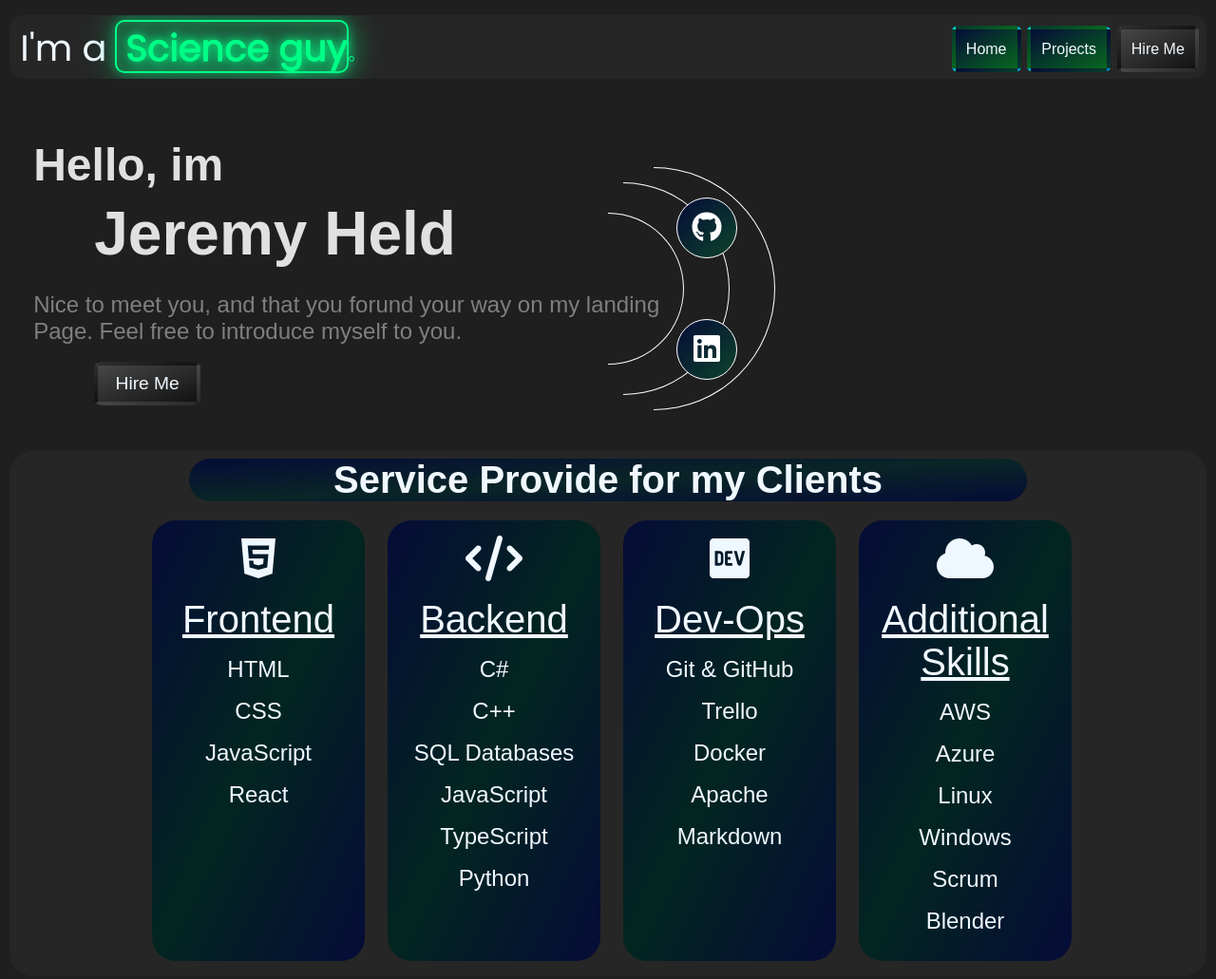
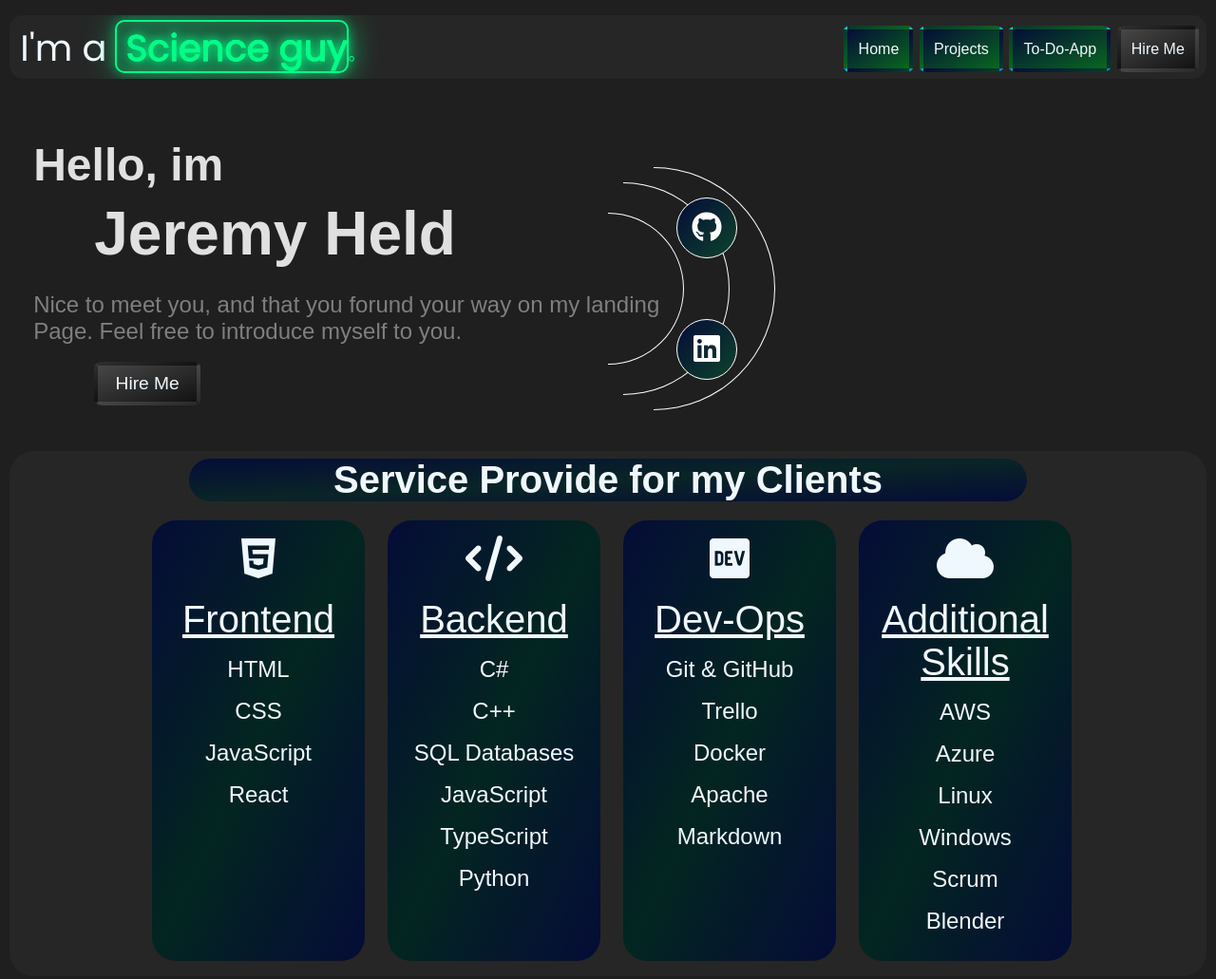
Before and after one commit to Zerrelius/zerrelius.github.io, a plain HTML site: page index.html in a window 1280 px wide. Shown: the whole page at 95% size. Drawn offline with Linux system fonts and the light colour scheme; a web font is replaced by a local one.

Commit message:
Added To-Do-App

```diff
--- a/index.html
+++ b/index.html
@@ -28,6 +28,7 @@
                     </h2>
                 </div>
                 <li class="HireMe"><a class="HireMe" href="contact.html">Hire Me</a></li>
+                <li><a href="To-Do-App/index.html">To-Do-App</a></li>
                 <li><a href="projects.html">Projects</a></li>
                 <li><a href="index.html">Home</a></li>
             </ul>
```
